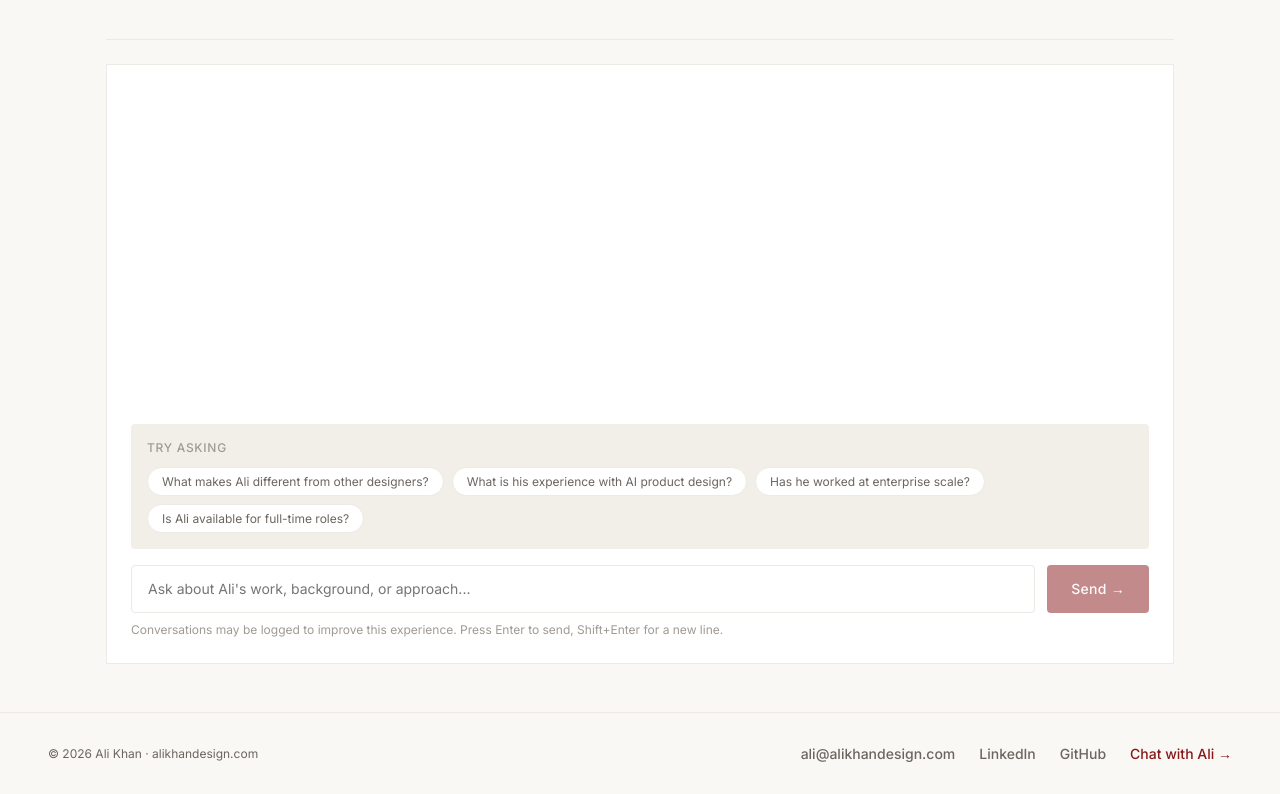
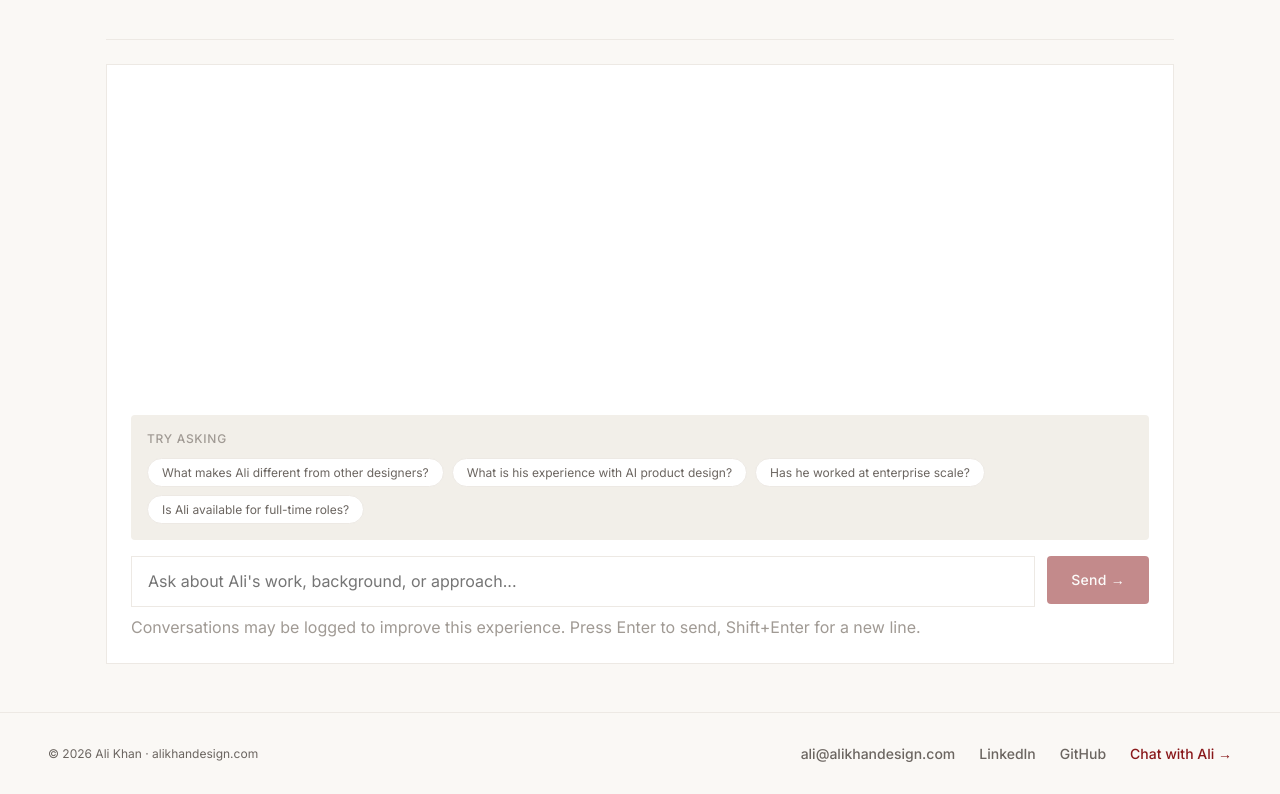
Before and after one commit to alikhandesign/alikhandesign.com, a Next.js app: page /chat in a window 1280 px wide. Shown: the part 356-1150 px from the top of the page. Built offline with nearby package versions, Linux system fonts and the light colour scheme.

Commit message:
refactor(tokens): rename --text-* to --font-size-*, --radius to --radius-sm/lg, fix stale color tokens

```diff
--- a/app/components/ChatInput.tsx
+++ b/app/components/ChatInput.tsx
@@ -56,8 +56,8 @@ export default function ChatInput({
           disabled={disabled}
           style={{
             flex: 1, resize: 'none', padding: '0.75rem 1rem',
-            border: '1px solid var(--color-border)', borderRadius: 'var(--radius)',
-            fontFamily: 'var(--font-sans)', fontSize: 'var(--text-sm)',
+            border: '1px solid var(--color-border)', borderRadius: 'var(--radius-sm)',
+            fontFamily: 'var(--font-sans)', fontSize: 'var(--font-size-sm)',
             lineHeight: 1.6, background: 'var(--color-surface)', color: 'var(--color-text)',
             outline: 'none', transition: 'border-color 0.15s',
             minHeight: 48, maxHeight: 160, boxSizing: 'border-box',
@@ -75,8 +75,8 @@ export default function ChatInput({
               display: 'flex', alignItems: 'center', gap: 6,
               padding: '0 1rem',
               background: 'var(--color-text)', color: 'var(--color-bg)',
-              border: 'none', borderRadius: 'var(--radius)',
-              fontFamily: 'var(--font-sans)', fontSize: 'var(--text-sm)',
+              border: 'none', borderRadius: 'var(--radius-sm)',
+              fontFamily: 'var(--font-sans)', fontSize: 'var(--font-size-sm)',
               fontWeight: 500, cursor: 'pointer', whiteSpace: 'nowrap',
             }}
             aria-label="Pause and edit"
@@ -103,7 +103,7 @@ export default function ChatInput({
           </button>
         )}
       </div>
-      <p style={{ fontSize: 'var(--text-xs)', color: 'var(--color-text-faint)', marginTop: '0.5rem', lineHeight: 1.5 }}>
+      <p style={{ fontSize: 'var(--font-size-xs)', color: 'var(--color-text-faint)', marginTop: '0.5rem', lineHeight: 1.5 }}>
         Conversations may be logged to improve this experience. Press Enter to send, Shift+Enter for a new line.
       </p>
     </div>
```
